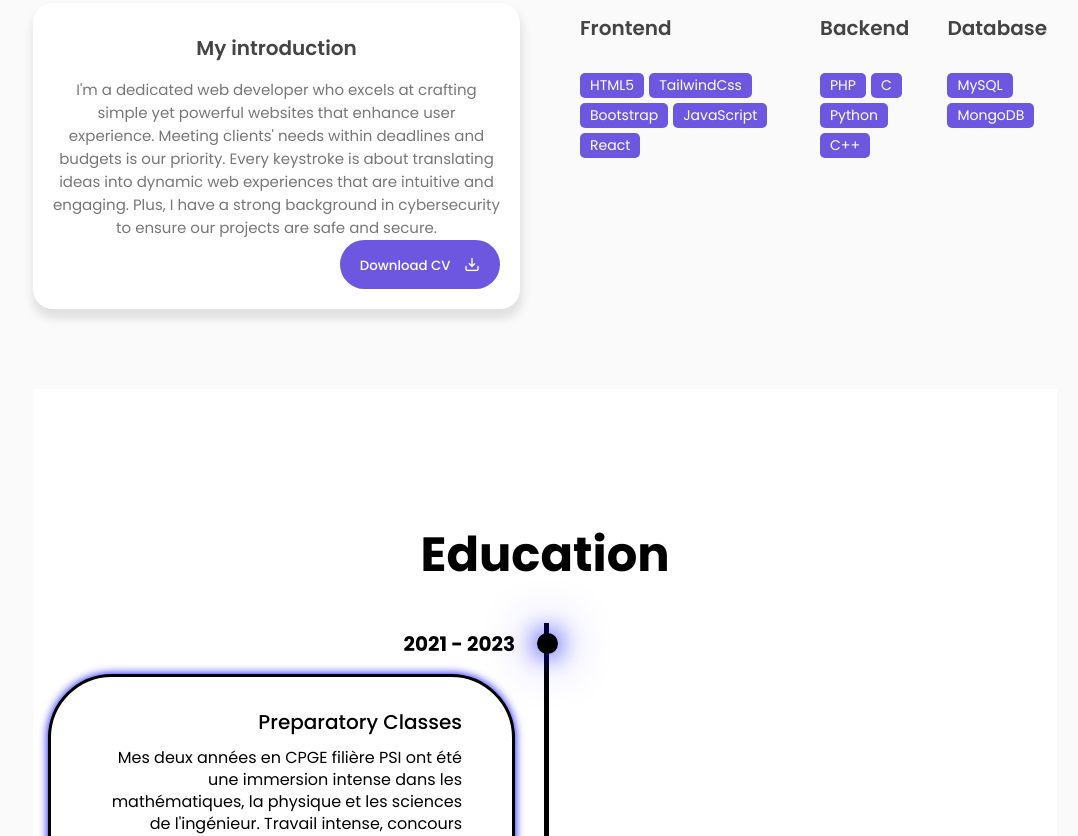
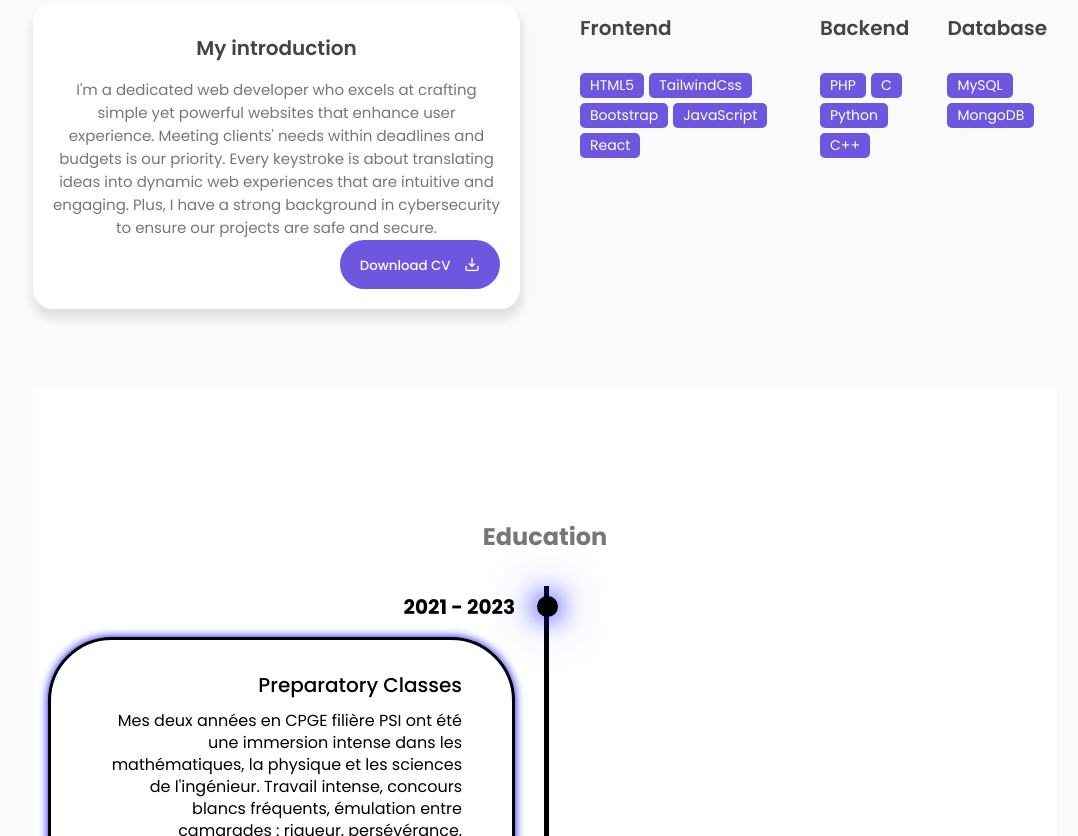
Before and after one commit to karakopii/portfolio-CV, a plain HTML site: page index.html in a window 1280 px wide. Shown: the part 992-1828 px from the top of the page, without its empty margins (95-1173 px from the left). Drawn offline with nearby package versions, Linux system fonts and the light colour scheme.

Commit message:
Update CSS

```diff
--- a/assets/css/style.css
+++ b/assets/css/style.css
@@ -370,7 +370,7 @@ h3{
     font-size: 8rem;
     text-align: center;
     margin: 5rem 0;
-    color: black;
+    color: #777;
 }
 
 .education {
@@ -380,7 +380,7 @@ h3{
 
 .education h2 {
     margin-bottom: 2rem; /* Adjusted margin */
-    font-size: 3rem; /* Adjusted font size */
+    font-size: 1.5rem; /* Adjusted font size */
 }
 
 .timeline-items {
```
